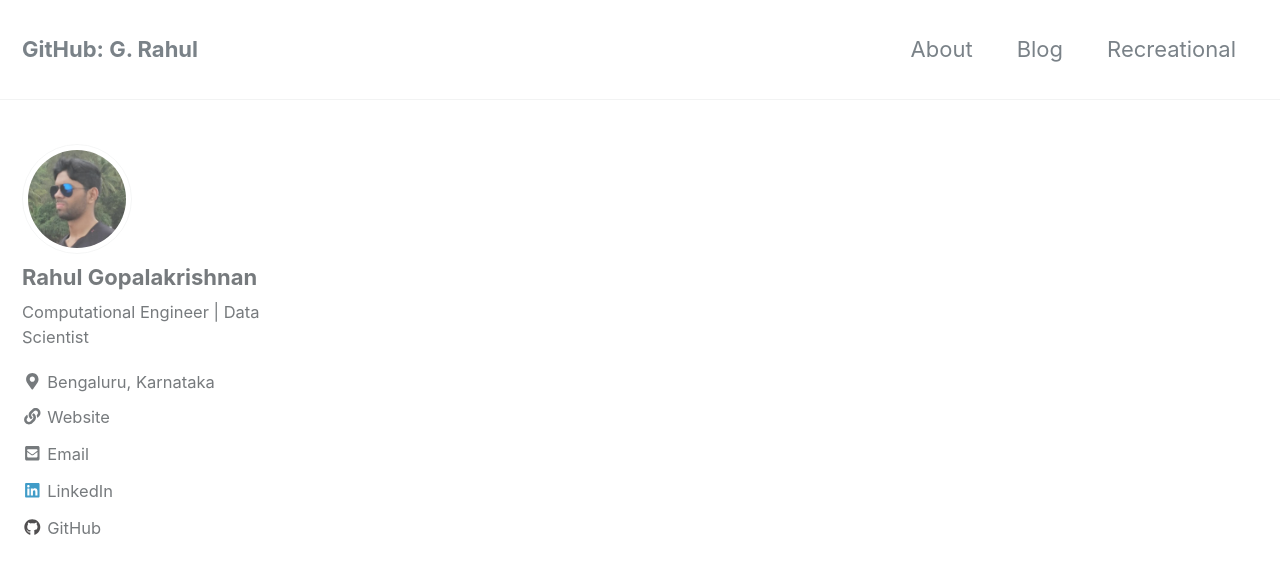
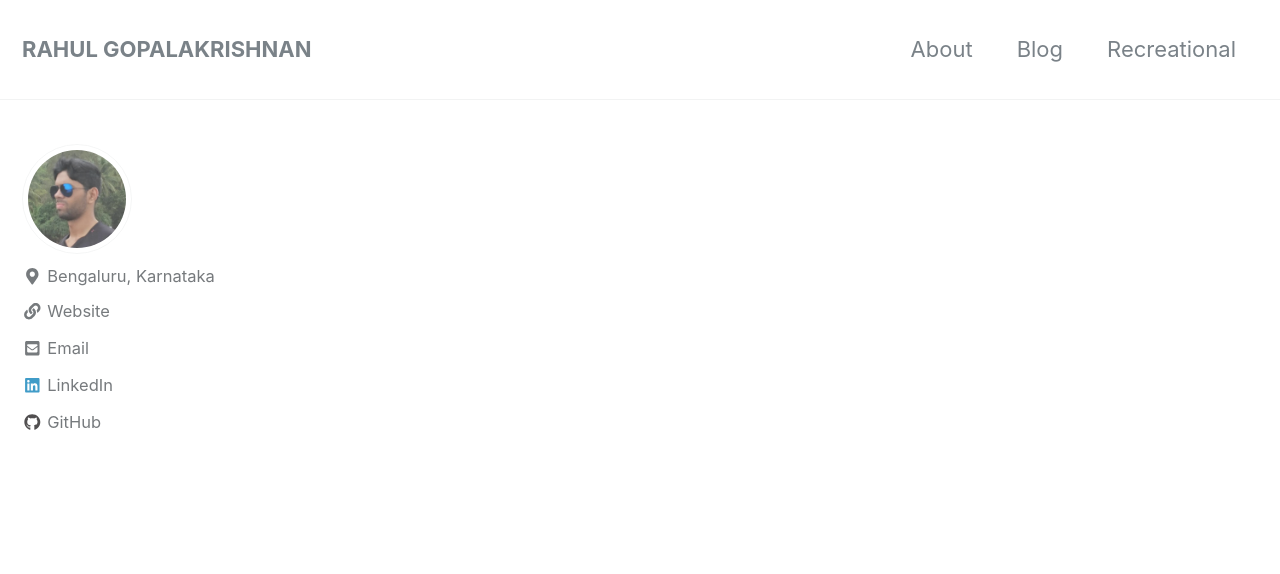
Before and after one commit to gopalrahulrg/gopalrahulrg.github.io, a Jekyll site: the page built from _pages/blog.md, in a window 1280 px wide and 900 px high. Shown: the top 574 px of the window. Built offline with Jekyll 4.4.1, drawn with Linux system fonts in a browser that asks for light colours; nearby versions of some CDN libraries.

Commit message:
Update _config.yml

```diff
--- a/_config.yml
+++ b/_config.yml
@@ -9,7 +9,7 @@ minimal_mistakes_skin    : "default" # "air", "aqua", "contrast", "dark", "dirt"
 
 # Site Settings
 locale                   : "en-US"
-title                    : "GitHub: G. Rahul"
+title                    : "RAHUL GOPALAKRISHNAN"
 title_separator          : "-"
 name                     : "Michael Rose"
 description              :
@@ -84,9 +84,9 @@ analytics:
 
 # Site Author
 author:
-  name             : "Rahul Gopalakrishnan"
+  name             : #"Rahul Gopalakrishnan"
   avatar           : "/images/bio_pic.jpg" # path of avatar image, e.g. "/assets/images/bio-photo.jpg"
-  bio              : "Computational Engineer | Data Scientist"
+  bio              : #"Computational Engineer | Data Scientist"
   location         : "Bengaluru, Karnataka"
   email            : "gopalrahul.rg@gmail.com"
   home             : # null (default), "absolute or relative url to link to author home"
```
